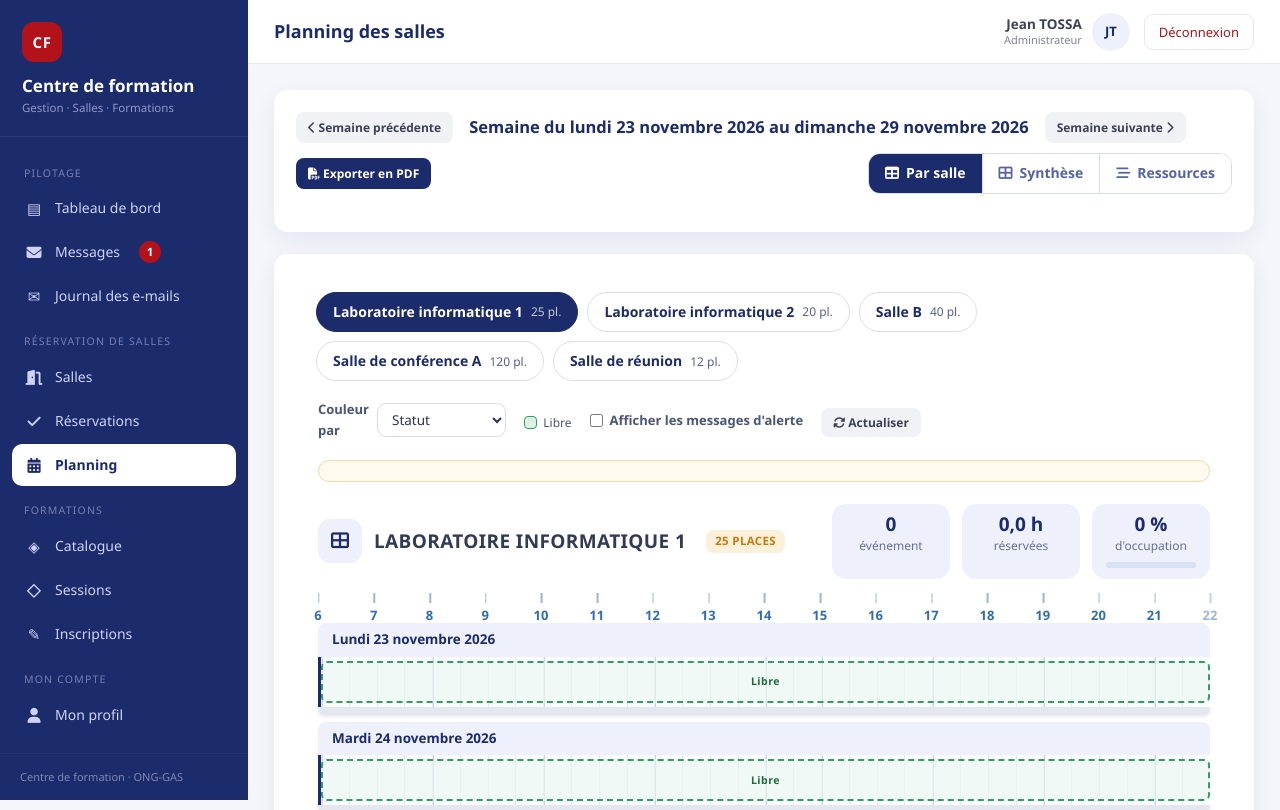
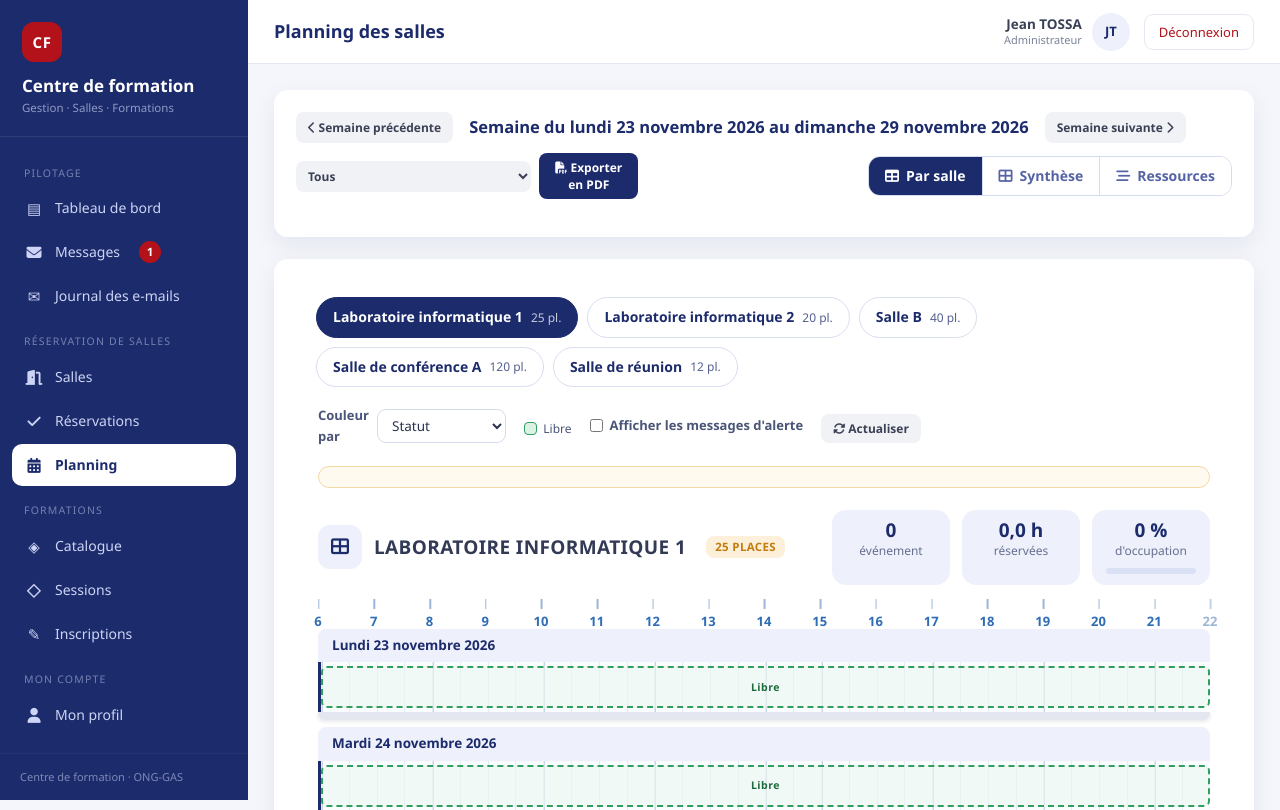
Before and after one commit to jean13-png/GCF, a PHP site: page /GCF/planning in a window 1280 px wide. Shown: the top 810 px of the page. Run offline with PHP 8.4, Linux system fonts and the light colour scheme; a user stored in the database is signed in; data comes from the database, SQL or seed files in the repository; tables that the repository leaves empty hold one stand-in row (values such as "Sample post").

Commit message:
Planning : export PDF avec choix de la salle (liste déroulante avec « Tous ») ; fichier nommé d'après la salle

```diff
--- a/app/Controllers/PlanningController.php
+++ b/app/Controllers/PlanningController.php
@@ -511,6 +511,16 @@ final class PlanningController
         $dimanche = (clone $lundi)->modify('+6 days');
 
         $salles = Salle::tous();
+        $salleId = (int) ($_GET['salle_id'] ?? 0);
+        $nomFichier = 'planning_salles_';
+        if ($salleId > 0) {
+            $choisie = array_values(array_filter($salles, static fn($s) => (int) $s['id'] === $salleId));
+            if ($choisie !== []) {
+                $salles = $choisie;
+                $slug = strtolower((string) preg_replace('/[^a-z0-9]+/i', '-', (string) iconv('UTF-8', 'ASCII//TRANSLIT//IGNORE', (string) $choisie[0]['nom'])));
+                $nomFichier = 'planning_' . trim($slug, '-') . '_';
+            }
+        }
         $reservations = Reservation::entre($lundi->format('Y-m-d'), $dimanche->format('Y-m-d'));
         $pdf = (new \App\Core\PdfPlanning())->semaine(
             $salles,
@@ -521,7 +531,7 @@ final class PlanningController
         );
 
         header('Content-Type: application/pdf');
-        header('Content-Disposition: attachment; filename="planning_salles_' . $lundi->format('Y-m-d') . '.pdf"');
+        header('Content-Disposition: attachment; filename="' . $nomFichier . $lundi->format('Y-m-d') . '.pdf"');
         header('Content-Length: ' . strlen($pdf));
         header('Cache-Control: no-store');
         echo $pdf;
--- a/app/Views/planning/index.php
+++ b/app/Views/planning/index.php
@@ -77,7 +77,16 @@ $planningData = [
                 <a class="btn btn-petit btn-bleu" href="<?= e($urlBase(['semaine' => 0])) ?>"><i class="fas fa-calendar-day"></i> Aujourd'hui</a>
             <?php endif; ?>
 
-            <a class="btn btn-petit btn-bleu" href="<?= e(url('/planning/export?' . http_build_query(['semaine' => $decalage]))) ?>"><i class="fas fa-file-pdf"></i> Exporter en PDF</a>
+            <form method="get" action="<?= e(url('/planning/export')) ?>" class="pl-export" style="display:inline-flex;gap:8px;align-items:center;margin:0">
+                <input type="hidden" name="semaine" value="<?= (int) $decalage ?>">
+                <select name="salle_id" aria-label="Salle à exporter" class="btn btn-petit btn-discret" style="padding:6px 8px">
+                    <option value="0">Tous</option>
+                    <?php foreach ($salles as $s): ?>
+                        <option value="<?= (int) $s['id'] ?>"><?= e($s['nom']) ?></option>
+                    <?php endforeach; ?>
+                </select>
+                <button type="submit" class="btn btn-petit btn-bleu"><i class="fas fa-file-pdf"></i> Exporter en PDF</button>
+            </form>
             <span class="pl-switch" role="group" aria-label="Mode d'affichage">
                 <a class="pl-switch-btn <?= $vue === 'salle' ? 'actif' : '' ?>"
                    href="<?= e(url('/planning?' . http_build_query(['semaine' => $decalage, 'vue' => 'salle', 'salle_id' => $salleId]))) ?>">
```
